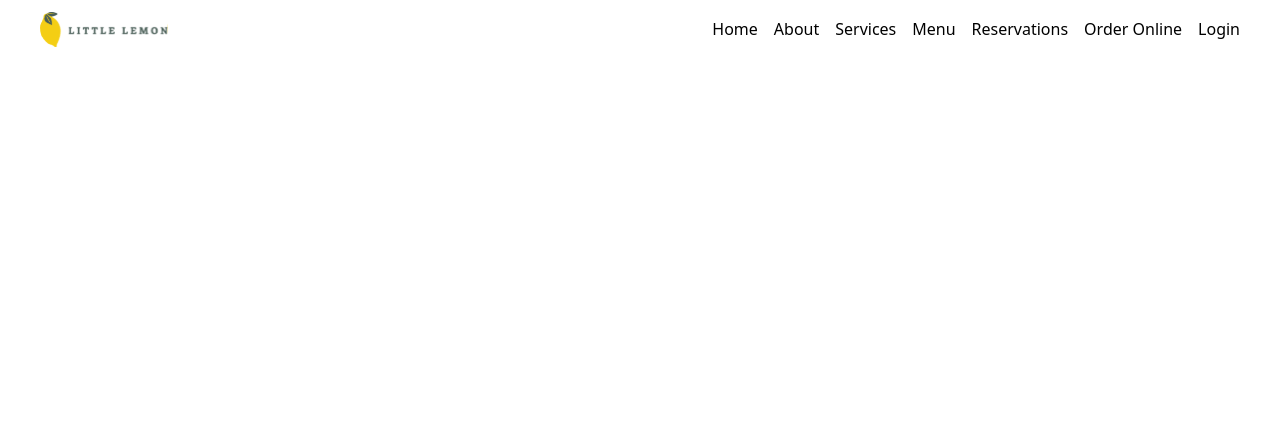
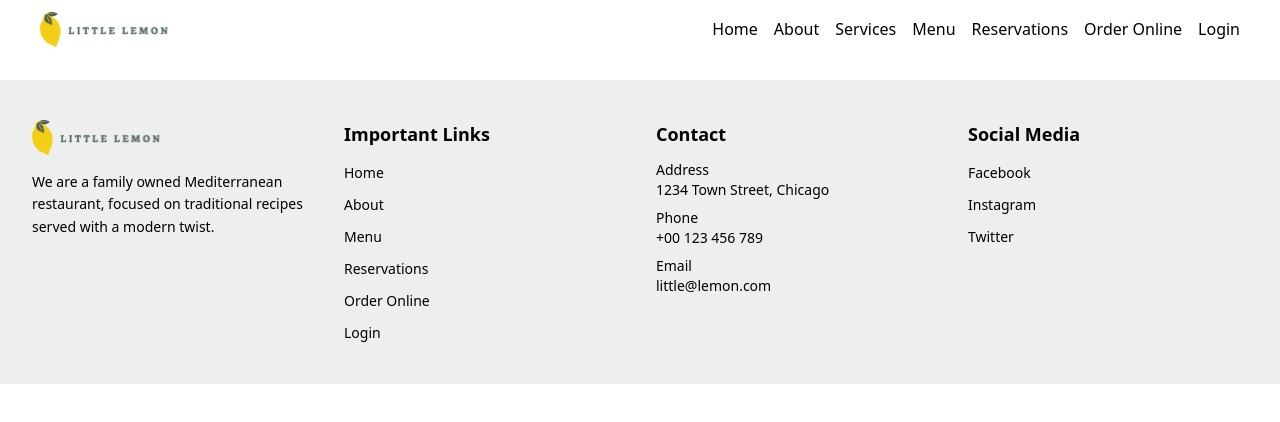
Before and after one commit to Aathif26/little-lemon, a React (Vite) app: page / in a window 1280 px wide. Shown: the top 422 px of the page. Built offline with nearby package versions, Linux system fonts and the light colour scheme.

Commit message:
Footer Added

```diff
--- a/src/App.jsx
+++ b/src/App.jsx
@@ -1,10 +1,12 @@
 import "./App.css";
+import Footer from "./components/Footer";
 import Navbar from "./components/Navbar";
 
 function App() {
   return (
     <>
       <Navbar />
+      <Footer />
     </>
   );
 }
--- /dev/null
+++ b/src/components/Footer.jsx
@@ -0,0 +1,88 @@
+import { Link } from "react-router-dom";
+
+const ImportantLinks = [
+  { name: "Home", link: "/" },
+  { name: "About", link: "/menu" },
+  { name: "Menu", link: "/about" },
+  { name: "Reservations", link: "/contact" },
+  { name: "Order Online", link: "/contact" },
+  { name: "Login", link: "/contact" },
+];
+
+const ContactLinks = [
+  { name: "Address", content: "1234 Town Street, Chicago" },
+  { name: "Phone", content: "+00 123 456 789" },
+  { name: "Email", content: "little@lemon.com" },
+];
+
+const socialLinks = [
+  { name: "Facebook", link: "/" },
+  { name: "Instagram", link: "/" },
+  { name: "Twitter", link: "/" },
+];
+
+function Footer() {
+  return (
+    <footer className="bg-[#EDEFEE] px-8 py-10 w-full">
+      <div className="max-w-7xl mx-auto grid grid-cols-1 sm:grid-cols-2 md:grid-cols-4 gap-8">
+        {/* Logo & Description */}
+        <div className="flex flex-col gap-4">
+          <img src="/assets/Logo.svg" alt="Logo" className="w-32" />
+          <p className="text-sm leading-relaxed">
+            We are a family owned Mediterranean restaurant, focused on traditional
+            recipes served with a modern twist.
+          </p>
+        </div>
+
+        {/* Important Links */}
+        <div>
+          <h3 className="font-bold text-lg mb-3 text-black">Important Links</h3>
+          <ul className="flex flex-col gap-2">
+            {ImportantLinks.map((item, index) => (
+              <li key={index}>
+                <Link
+                  to={item.link}
+                  className="hover:text-yellow-400 text-sm"
+                >
+                  {item.name}
+                </Link>
+              </li>
+            ))}
+          </ul>
+        </div>
+
+        {/* Contact Info */}
+        <div>
+          <h3 className="font-bold text-lg mb-3 text-black">Contact</h3>
+          <ul className="flex flex-col gap-2">
+            {ContactLinks.map((item, index) => (
+              <li key={index}>
+                <h4 className="text-sm">{item.name}</h4>
+                <p className="text-sm">{item.content}</p>
+              </li>
+            ))}
+          </ul>
+        </div>
+
+        {/* Social Media Links */}
+        <div>
+          <h3 className="font-bold text-lg mb-3 text-black">Social Media</h3>
+          <ul className="flex flex-col gap-2">
+            {socialLinks.map((item, index) => (
+              <li key={index}>
+                <Link
+                  to={item.link}
+                  className="hover:text-yellow-400 text-sm"
+                >
+                  {item.name}
+                </Link>
+              </li>
+            ))}
+          </ul>
+        </div>
+      </div>
+    </footer>
+  );
+}
+
+export default Footer;
```
